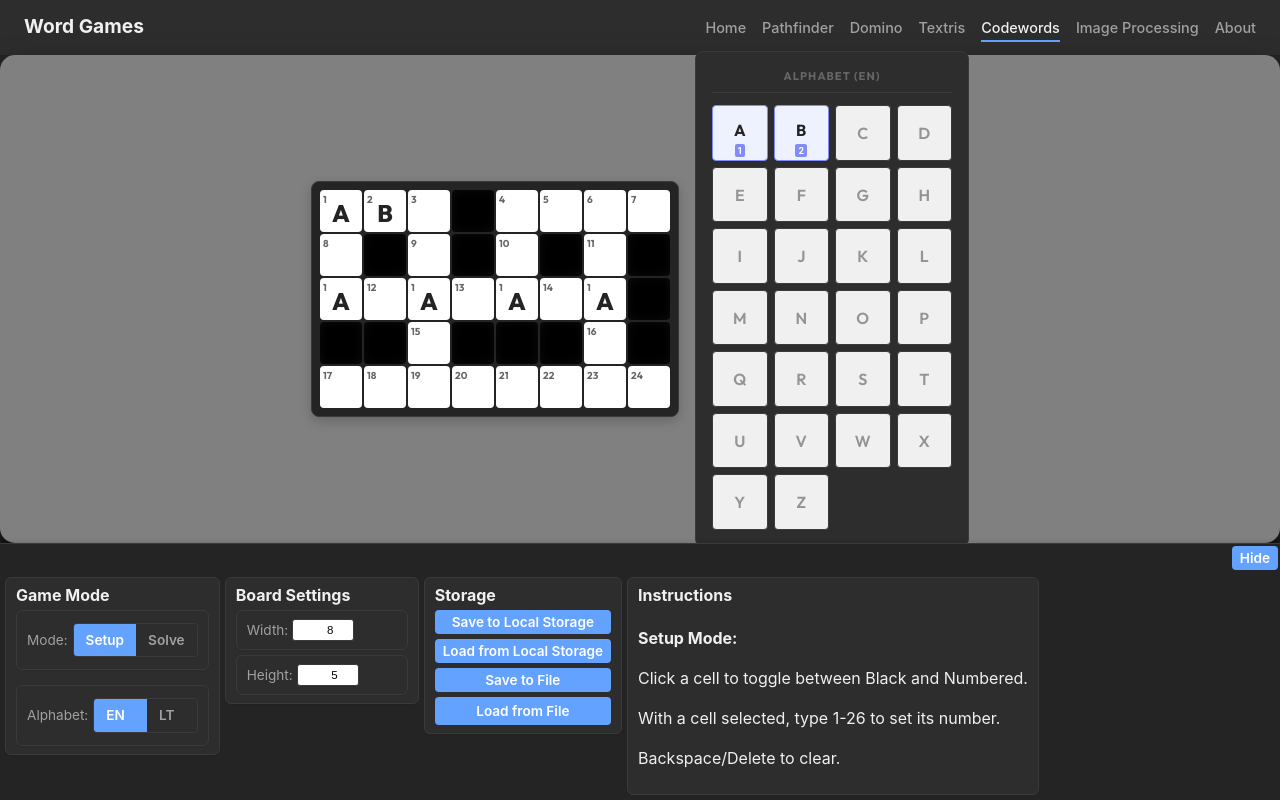
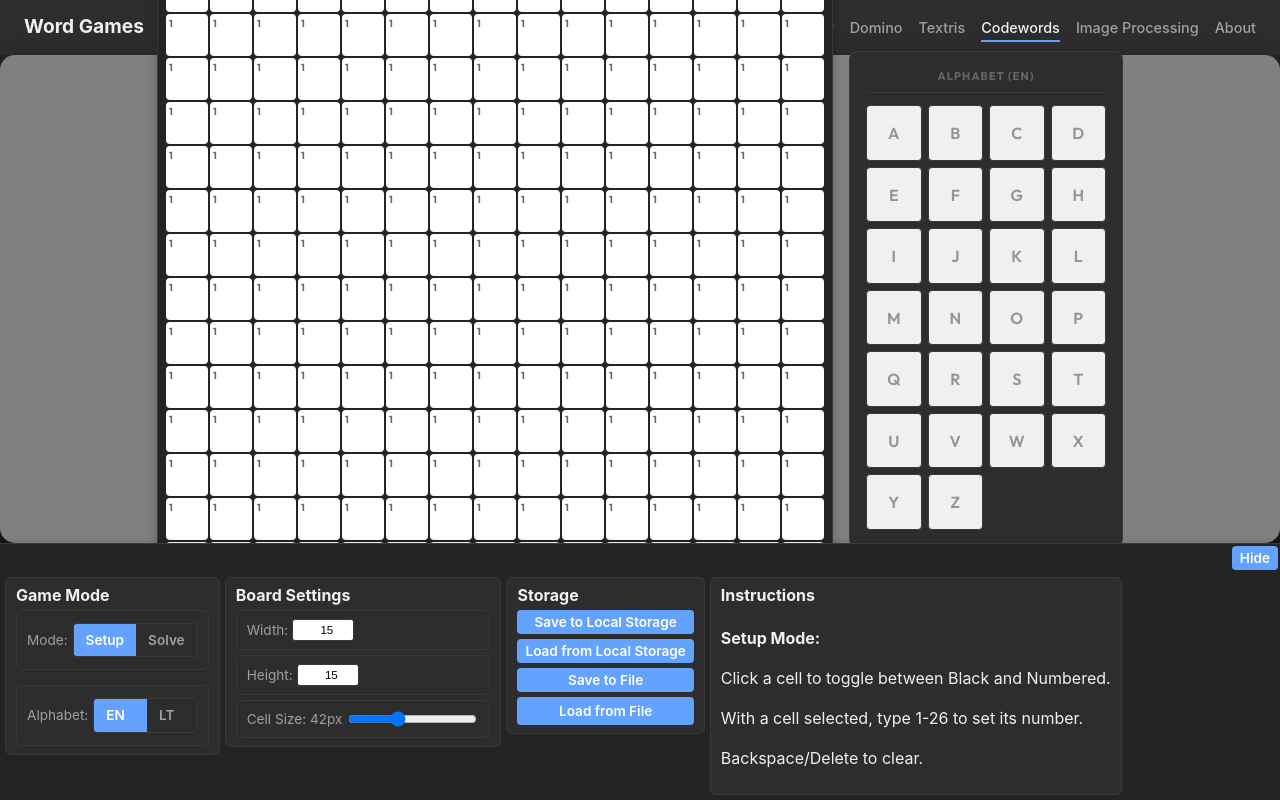
Before and after one commit to alcobased/puzzle-collection, a React (Vite) app: page /codewords in a window 1280 px wide. Built offline with nearby package versions, Linux system fonts and the light colour scheme.

Commit message:
feat: optimize cell classifier performance, add image-to-codewords transfer, and implement dynamic board scaling for codewords

```diff
--- a/src/components/imageProcessing/stages/CellClassifier.jsx
+++ b/src/components/imageProcessing/stages/CellClassifier.jsx
@@ -4,13 +4,18 @@ import { InteractiveCanvas } from '../InteractiveCanvas';
 import {
   resetImageProcessingState,
   toggleCellActive,
+  setCellsActive,
 } from '../../../features/imageProcessing/imageProcessingSlice';
 import useClassifier from '../../../hooks/useClassifier';
 import {
-  setBoardMode,
-  setGridSize,
-  setCells,
+  setBoardMode as setPathfinderBoardMode,
+  setGridSize as setPathfinderGridSize,
+  setCells as setPathfinderCells,
 } from '../../../features/pathfinder/pathfinderSlice';
+import {
+  setBoardMode as setCodewordsBoardMode,
+  initializeGrid as initializeCodewordsGrid,
+} from '../../../features/codewords/codewordsSlice';
 
 const CellClassifier = () => {
   const dispatch = useDispatch();
@@ -21,12 +26,13 @@ const CellClassifier = () => {
 
   const handlePredict = async () => {
     setIsPredicting(true);
-    const cells = Object.values(extractedCells);
+    const cells = Object.entries(extractedCells);
+    const updates = {};
 
     // Create a temporary image element for prediction
     const img = new Image();
 
-    for (const cell of cells) {
+    for (const [key, cell] of cells) {
       if (!cell.image) continue;
 
       await new Promise((resolve) => {
@@ -35,19 +41,12 @@ const CellClassifier = () => {
       });
 
       const prediction = await predictCanvas(img);
-
-      if (prediction && prediction.isActive) {
-        // Dispatch an action to set the cell as active
-        // We reuse toggleCellActive but ideally we'd have a specific setCellActive action
-        if (!cell.active) {
-          dispatch(toggleCellActive({ row: cell.y, col: cell.x }));
-        }
-      } else if (prediction && !prediction.isActive) {
-        if (cell.active) {
-          dispatch(toggleCellActive({ row: cell.y, col: cell.x }));
-        }
+      if (prediction) {
+        updates[key] = prediction.isActive;
       }
     }
+
+    dispatch(setCellsActive(updates));
     setIsPredicting(false);
   };
 
@@ -58,7 +57,7 @@ const CellClassifier = () => {
     dispatch(resetImageProcessingState());
   };
 
-  const handleTransfer = () => {
+  const handleTransferPathfinder = () => {
     // 1. Calculate active cells
     const activeCellsList = Object.values(extractedCells).filter((c) => c.active);
 
@@ -100,12 +99,47 @@ const CellClassifier = () => {
     });
 
     // 4. Dispatch actions to Pathfinder slice
-    dispatch(setBoardMode("grid"));
-    dispatch(setGridSize({ width: gridW, height: gridH }));
-    dispatch(setCells(newCellSet));
+    dispatch(setPathfinderBoardMode("grid"));
+    dispatch(setPathfinderGridSize({ width: gridW, height: gridH }));
+    dispatch(setPathfinderCells(newCellSet));
 
     // 5. Navigate to Pathfinder or give feedback
     alert(`Transferred ${activeCellsList.length} cells to Pathfinder!`);
+    dispatch(resetImageProcessingState());
+  };
+
+  const handleTransferCodewords = () => {
+    // 1. Calculate dimensions
+    const allCells = Object.values(extractedCells);
+    if (allCells.length === 0) {
+      alert("No cells detected to transfer.");
+      return;
+    }
+
+    let gridW = 0;
+    let gridH = 0;
+    allCells.forEach(cell => {
+      if (cell.x >= gridW) gridW = cell.x + 1;
+      if (cell.y >= gridH) gridH = cell.y + 1;
+    });
+
+    // 2. Build 2D grid data
+    // 1 = white cell, 0 = black cell
+    const gridData = Array.from({ length: gridH }, () => Array(gridW).fill(0));
+    allCells.forEach(cell => {
+      if (cell.active) {
+        gridData[cell.y][cell.x] = 1;
+      } else {
+        gridData[cell.y][cell.x] = 0;
+      }
+    });
+
+    // 3. Dispatch to Codewords
+    dispatch(setCodewordsBoardMode("grid"));
+    dispatch(initializeCodewordsGrid({ grid: gridData }));
+
+    // 4. Feedback
+    alert(`Transferred grid structure to Codewords!`);
     dispatch(resetImageProcessingState());
   };
 
@@ -133,7 +167,8 @@ const CellClassifier = () => {
           {isPredicting ? "Predicting..." : "Predict All"}
         </button>
         <button onClick={handleFinish}>Finish</button>
-        <button onClick={handleTransfer}>Transfer to Pathfinder</button>
+        <button onClick={handleTransferPathfinder}>Transfer to Pathfinder</button>
+        <button onClick={handleTransferCodewords}>Transfer to Codewords</button>
         <button onClick={handleDownload}>Download JSON</button>
         <button onClick={() => {
           if (finalImage) {
--- a/src/components/puzzles/codewords/Codewords.css
+++ b/src/components/puzzles/codewords/Codewords.css
@@ -2,7 +2,6 @@
 
 :root {
     /* Refined Codewords Design System */
-    --cw-cell-size: 42px;
     --cw-cell-gap: 2px;
 
     /* Colors */
@@ -97,7 +96,7 @@
     position: absolute;
     top: 2px;
     left: 3px;
-    font-size: 10px;
+    font-size: calc(var(--cw-cell-size) * 0.24);
     font-weight: 700;
     color: var(--palette-grey-300);
     font-family: var(--cw-font);
@@ -105,7 +104,7 @@
 
 .cell-letter {
     font-family: var(--cw-font);
-    font-size: 24px;
+    font-size: calc(var(--cw-cell-size) * 0.58);
     font-weight: 800;
     color: var(--palette-grey-800);
     margin-top: 4px;
--- a/src/components/puzzles/codewords/CodewordsBoard.jsx
+++ b/src/components/puzzles/codewords/CodewordsBoard.jsx
@@ -5,7 +5,7 @@ import "../../common/Cell.css"; // Reuse common styles
 import "./Codewords.css"; // App specific styles
 
 const CodewordsBoard = () => {
-    const { mode, cells, grid, mappings, selectedCell } = useSelector(state => state.puzzles.codewords);
+    const { mode, cells, grid, mappings, selectedCell, cellSize } = useSelector(state => state.puzzles.codewords);
     const dispatch = useDispatch();
 
     // We need dimensions to render a grid
@@ -62,6 +62,7 @@ const CodewordsBoard = () => {
 
     return (
         <div className="codewords-board" style={{
+            '--cw-cell-size': `${cellSize}px`,
             display: 'grid',
             gridTemplateColumns: `repeat(${width}, var(--cw-cell-size))`,
             gap: 'var(--cw-cell-gap)'
--- a/src/components/puzzles/codewords/CodewordsPage.jsx
+++ b/src/components/puzzles/codewords/CodewordsPage.jsx
@@ -1,6 +1,6 @@
 import React, { useEffect } from 'react';
 import { useSelector, useDispatch } from 'react-redux';
-import { initializeGrid, setMapping, clearMapping, setCellNumber, ALPHABETS } from '../../../features/codewords/codewordsSlice';
+import { setMapping, clearMapping, setCellNumber, setBoardSize, ALPHABETS } from '../../../features/codewords/codewordsSlice';
 import CodewordsBoard from './CodewordsBoard';
 import './Codewords.css';
 import ControlPanel from '../../common/Controls/ControlPanel';
@@ -13,28 +13,18 @@ import ControlsStorage from '../../common/Controls/ControlsStorage';
 
 const CodewordsPage = () => {
     const dispatch = useDispatch();
-    const { mode, cells, selectedCell, alphabetType, disabledLetters } = useSelector(state => state.puzzles.codewords);
+    const { mode, cells, grid, selectedCell, alphabetType, disabledLetters } = useSelector(state => state.puzzles.codewords);
     const currentAlphabet = ALPHABETS[alphabetType] || ALPHABETS.EN;
 
     // Track partial numeric input for setup mode
     const [numInput, setNumInput] = React.useState("");
 
     useEffect(() => {
-        // Temporary test grid initialization
-        // 0 = black, 1-26 = numbers
-        const testGrid = [
-            [1, 2, 3, 0, 4, 5, 6, 7],
-            [8, 0, 9, 0, 10, 0, 11, 0],
-            [1, 12, 1, 13, 1, 14, 1, 0],
-            [0, 0, 15, 0, 0, 0, 16, 0],
-            [17, 18, 19, 20, 21, 22, 23, 24]
-        ];
-
-        dispatch(initializeGrid({
-            grid: testGrid,
-            mappings: { 1: 'A', 2: 'B' } // Test initial mappings
-        }));
-    }, [dispatch]);
+        // Initialize with a blank grid if none exists
+        if (!cells || Object.keys(cells).length === 0) {
+            dispatch(setBoardSize({ width: grid.width, height: grid.height }));
+        }
+    }, [dispatch, cells, grid.width, grid.height]);
 
     useEffect(() => {
         const handleKeyDown = (e) => {
--- a/src/components/puzzles/codewords/ControlsCodewordsBoard.jsx
+++ b/src/components/puzzles/codewords/ControlsCodewordsBoard.jsx
@@ -1,10 +1,10 @@
 import { useSelector, useDispatch } from "react-redux";
-import { setBoardSize } from "../../../features/codewords/codewordsSlice";
+import { setBoardSize, setCellSize } from "../../../features/codewords/codewordsSlice";
 import ControlSection from "../../common/Controls/ControlSection";
 
 const ControlsCodewordsBoard = () => {
     const dispatch = useDispatch();
-    const { grid } = useSelector(state => state.puzzles.codewords);
+    const { grid, cellSize } = useSelector(state => state.puzzles.codewords);
 
     const handleWidthChange = (e) => {
         const width = parseInt(e.target.value, 10) || 1;
@@ -14,6 +14,11 @@ const ControlsCodewordsBoard = () => {
     const handleHeightChange = (e) => {
         const height = parseInt(e.target.value, 10) || 1;
         dispatch(setBoardSize({ width: grid.width, height }));
+    };
+
+    const handleCellSizeChange = (e) => {
+        const size = parseInt(e.target.value, 10);
+        dispatch(setCellSize(size));
     };
 
     return (
@@ -30,6 +35,19 @@ const ControlsCodewordsBoard = () => {
                     <input type="number" value={grid.height} onChange={handleHeightChange} min="1" max="50" />
                 </label>
             </div>
+            <div className="control-subsection">
+                <label>
+                    Cell Size: {cellSize}px
+                    <input
+                        type="range"
+                        value={cellSize}
+                        onChange={handleCellSizeChange}
+                        min="20"
+                        max="80"
+                        step="2"
+                    />
+                </label>
+            </div>
         </ControlSection>
     );
 };
--- a/src/config.js
+++ b/src/config.js
@@ -19,5 +19,6 @@ export const AppConfig = {
   codewordsDefaults: {
     width: 15, // Default board width
     height: 15, // Default board height
+    cellSize: 42, // Default cell size in pixels
   }
 };
--- a/src/features/codewords/codewordsSlice.js
+++ b/src/features/codewords/codewordsSlice.js
@@ -12,6 +12,7 @@ const initialState = {
     selectedCell: null,
     errors: [],
     disabledLetters: [], // Array of letters that are disabled
+    cellSize: AppConfig.codewordsDefaults.cellSize,
 };
 
 const ALPHABETS = {
@@ -46,10 +47,19 @@ const codewordsSlice = createSlice({
         setCodewordsState: (state, action) => {
             return { ...state, ...action.payload };
         },
+        /**
+         * Initializes the codeword grid from a 2D array.
+         * @param {Object} action.payload - Contains grid data.
+         * @param {number[][]} action.payload.grid - 2D array where 0 is a black cell,
+         * and any other number is a white cell with that codeword number.
+         * @param {Object} [action.payload.mappings] - Optional mapping of numbers to letters.
+         */
         initializeGrid: (state, action) => {
             const gridData = action.payload.grid;
             state.mappings = action.payload.mappings || {};
             state.cells = {};
+
+            console.log(gridData);
 
             state.grid.height = gridData.length;
             state.grid.width = gridData[0].length;
@@ -67,6 +77,7 @@ const codewordsSlice = createSlice({
                     };
                 }
             }
+            console.log(state.cells);
         },
         setBoardSize: (state, action) => {
             const { width, height } = action.payload;
@@ -114,6 +125,9 @@ const codewordsSlice = createSlice({
         clearMapping: (state, action) => {
             const { number } = action.payload;
             delete state.mappings[number];
+        },
+        setCellSize: (state, action) => {
+            state.cellSize = action.payload;
         }
     },
 });
@@ -130,7 +144,8 @@ export const {
     setBoardMode,
     selectCell,
     setMapping,
-    clearMapping
+    clearMapping,
+    setCellSize
 } = codewordsSlice.actions;
 
 export { ALPHABETS };
--- a/src/features/imageProcessing/imageProcessingSlice.js
+++ b/src/features/imageProcessing/imageProcessingSlice.js
@@ -76,6 +76,14 @@ export const imageProcessingSlice = createSlice({
         cell.active = !cell.active;
       }
     },
+    setCellsActive: (state, action) => {
+      // action.payload: { [cellKey]: isActive }
+      Object.entries(action.payload).forEach(([key, isActive]) => {
+        if (state.extractedCells[key]) {
+          state.extractedCells[key].active = isActive;
+        }
+      });
+    },
     setSkipPreprocessing: (state, action) => {
       state.skipPreprocessing = action.payload;
     },
@@ -101,6 +109,7 @@ export const {
   setCellPadding,
   setExtractedCells,
   toggleCellActive,
+  setCellsActive,
   setSkipPreprocessing,
   resetImageProcessingState,
 } = imageProcessingSlice.actions;
```
